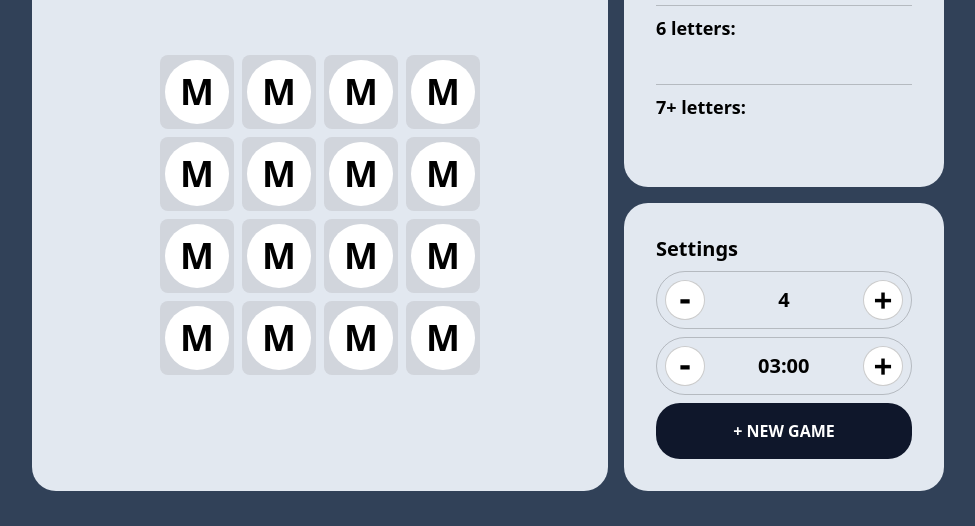
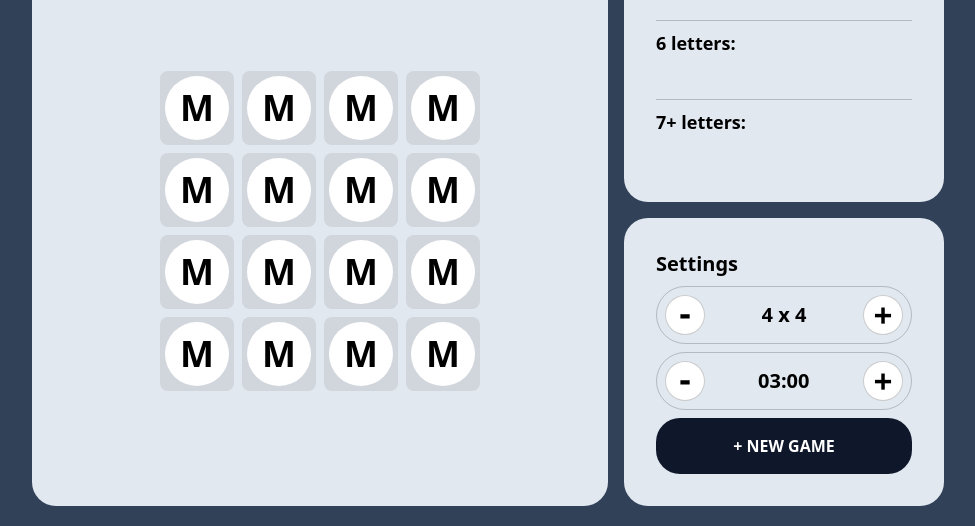
Before and after one commit to dalton-f/boggle, a website: page index.html in a window 1280 px wide. Shown: the part 305-831 px from the top of the page, without its empty margins (152-1127 px from the left). Before the commit the page ends 800 px from the top, so only its background shows below. Drawn offline with Linux system fonts and the light colour scheme.

Commit message:
Minor HTML and stylistic changes for accessibility

```diff
--- a/index.html
+++ b/index.html
@@ -9,7 +9,7 @@
 
     <script src="static/js/app.js" defer></script>
   </head>
-  <body class="grid place-items-center min-block-svh">
+  <body class="grid place-items-center p-5 min-block-svh">
     <main class="grid grid-cols-[max-content_320px] gap-4">
       <div class="flex flex-col gap-4">
         <!-- Game Title + Description -->
@@ -234,18 +234,19 @@
                   -
                 </button>
 
-                <label for="gridSize" class="sr-only">Grid size (4-6):</label>
+                <label for="gridSizeSelector" class="sr-only"
+                  >Grid size (4-6):</label
+                >
 
-                <input
-                  type="number"
-                  name="gridSize"
-                  id="gridSize"
-                  min="4"
-                  max="6"
-                  value="4"
-                  class="text-center"
-                  required
-                />
+                <select
+                  name="gridSizeSelector"
+                  id="gridSizeSelector"
+                  class="appearance-none"
+                >
+                  <option value="4x4" selected>4 x 4</option>
+                  <option value="5x5">5 x 5</option>
+                  <option value="6x6">6 x 6</option>
+                </select>
 
                 <button
                   class="flex aspect-square w-10 cursor-pointer items-center justify-center rounded-full border border-black/20 bg-white font-mono text-3xl"
@@ -265,11 +266,15 @@
                   -
                 </button>
 
-                <label for="timeLimit" class="sr-only"
+                <label for="timeLimitSelector" class="sr-only"
                   >Time limit of the game (3 minutes - 5 minutes):</label
                 >
 
-                <select name="timeLimit" id="timeLimit" class="appearance-none">
+                <select
+                  name="timeLimitSelector"
+                  id="timeLimitSelector"
+                  class="appearance-none"
+                >
                   <option value="3" selected>03:00</option>
                   <option value="4">04:00</option>
                   <option value="5">05:00</option>
```
Also changed, not shown: static/css/app.css.
